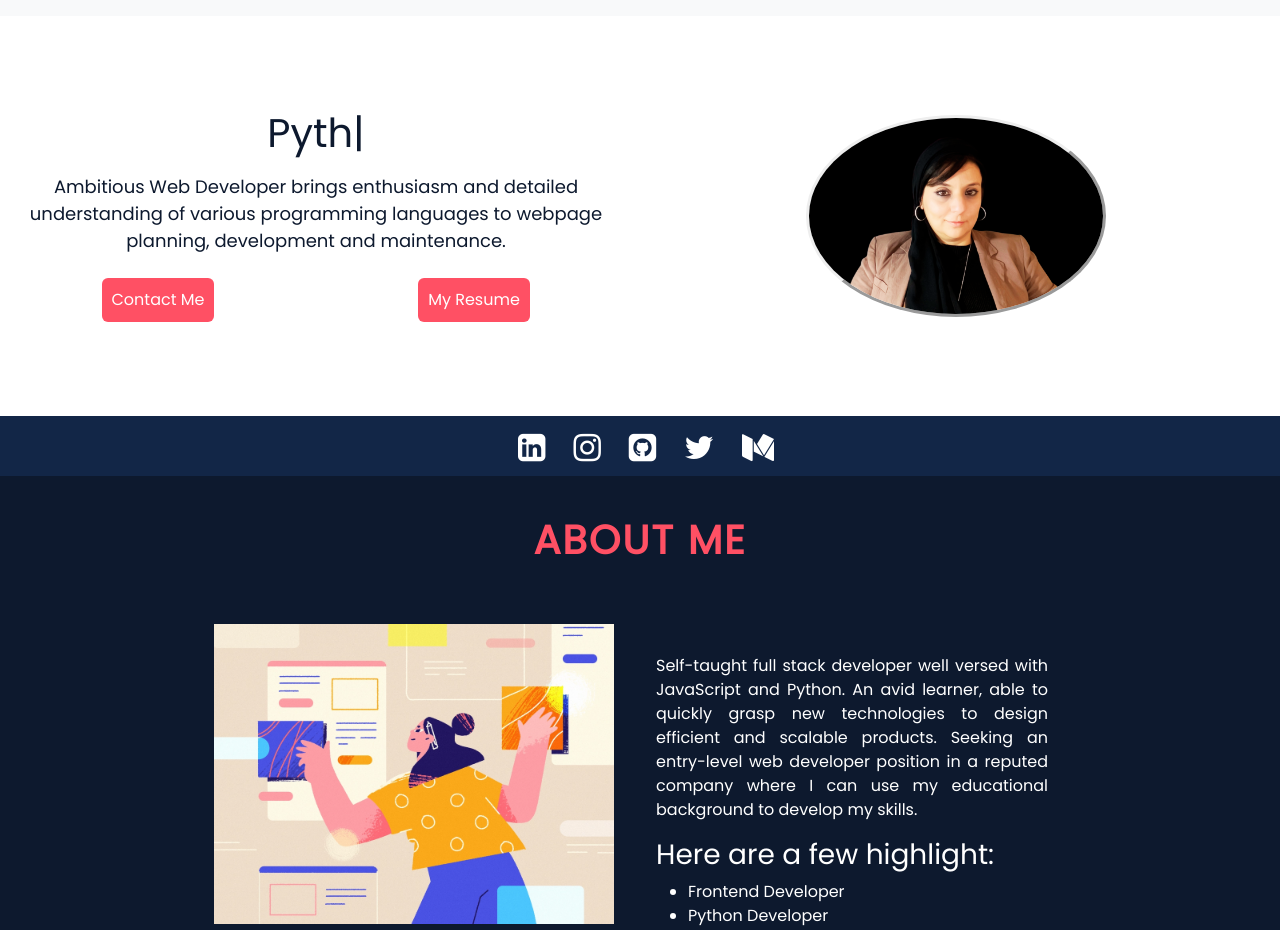
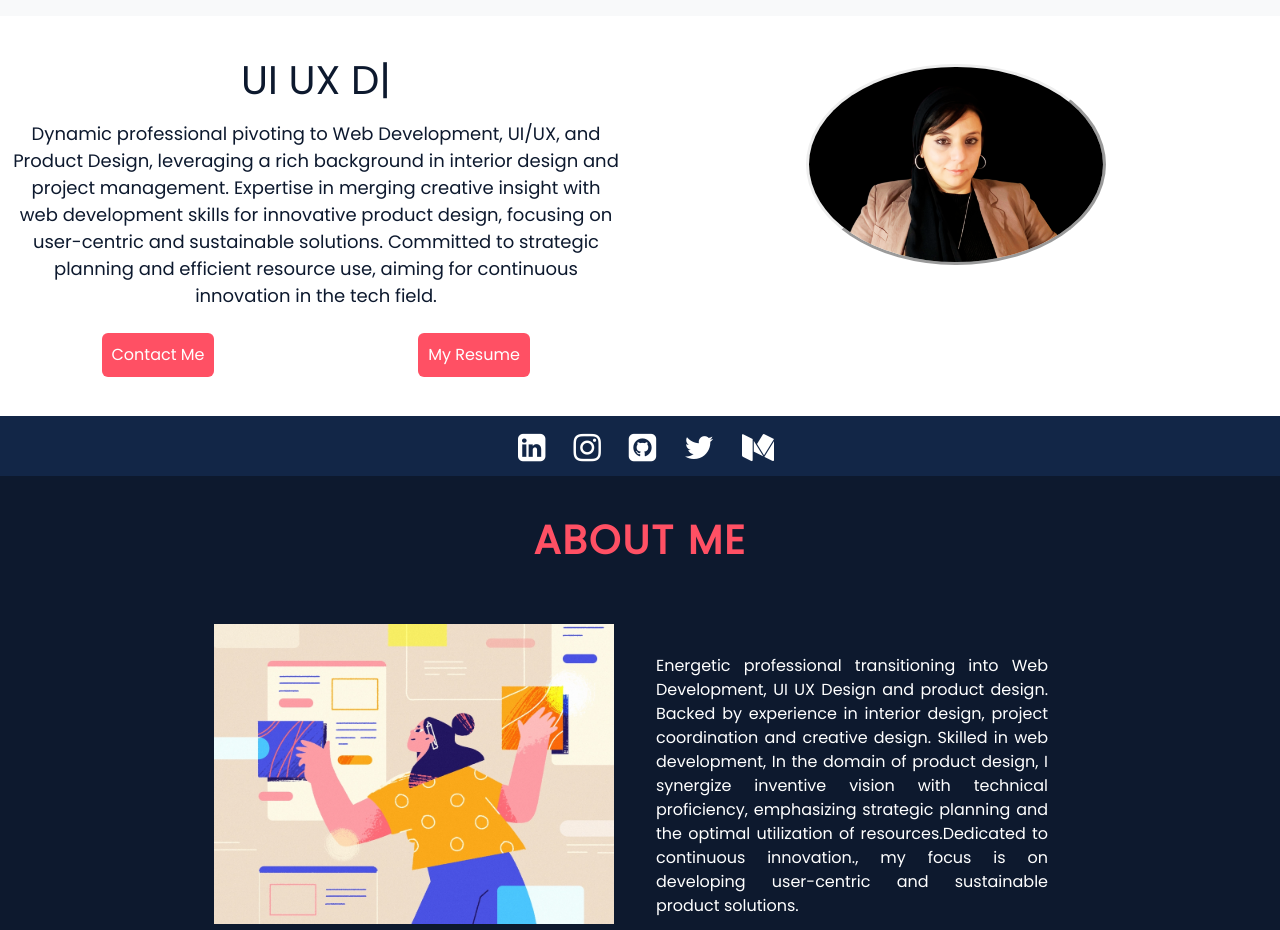
Before and after one commit to shahadsidek/my-portfolio, a React (Create React App) app: page / in a window 1280 px wide. Shown: the part 40-970 px from the top of the page. Built offline with nearby package versions, Linux system fonts and the light colour scheme.

Commit message:
modified the job titles and few descriptions

```diff
--- a/src/components/about-me/about-me.component.js
+++ b/src/components/about-me/about-me.component.js
@@ -21,15 +21,15 @@ export default function AboutMe() {
                     </Col>
                     <Col className="about-info">
                         <p>
-                            Self-taught full stack developer well versed with JavaScript and Python. An avid learner, able to quickly grasp new technologies to design efficient and scalable products. Seeking an entry-level web developer position in a reputed company where I can use my educational background to develop my skills.
+                            Energetic professional transitioning into Web Development, UI UX Design and product design. Backed by experience in interior design, project coordination and creative design. Skilled in web development, In the domain of product design, I synergize inventive vision with technical proficiency, emphasizing strategic planning and the optimal utilization of resources.Dedicated to continuous innovation., my focus is on developing user-centric and sustainable product solutions.
                         </p>
                         <h3>
                             Here are a few highlight:
                         </h3>
                         <ul>
-                            <li>Frontend Developer</li>
-                            <li>Python Developer</li>
-                            <li>Database Administrator</li>
+                            <li>Web Developer</li>
+                            <li>UI/UX Designer</li>
+                            <li>Product Designer</li>
                         </ul>
                     </Col>
                 </Row>
--- a/src/components/menu-bar/menu-bar.component.js
+++ b/src/components/menu-bar/menu-bar.component.js
@@ -21,6 +21,7 @@ class Menubar extends Component {
                                 <Nav.Link href='#aboutMe'>   About Me</Nav.Link>
                                 <Nav.Link href='#skills'>Skills</Nav.Link>
                                 <Nav.Link href='#projects'>Project</Nav.Link>
+                                <Nav.Link HREF='#case-study'>Case Study</Nav.Link>
                                 <Nav.Link href='#contact'>Contact Me</Nav.Link>
                             </Nav>
                         </Navbar.Collapse>
--- a/src/components/profile/profile.component.js
+++ b/src/components/profile/profile.component.js
@@ -7,7 +7,7 @@ import '../profile/profile.component.css'
 import { Button } from 'react-bootstrap';
 import Typical from 'react-typical';
 import './profile.component.css'
-import ShahadResume from './ShahadSidek Dev.pdf';
+import ShahadResume from './Shahad-UIUX-WebDeveloper.pdf';
 
 export default function Profile() {
     return (
@@ -24,19 +24,16 @@ export default function Profile() {
                                         steps={[
                                             "Web Developer",
                                             1500,
-                                            "Frontend Developer",
+                                            "Product Designer",
                                             1500,
-                                            "Python Developer",
-                                            1500,
-                                            "Graphic Desginer",
-                                            1500,
-                                            "Cartoonist",
+                                            "UI UX Desginer",
                                             1500,
                                         ]}
                                     />
                                 </h1>
                                 <span className='pro-text'>
-                                    Ambitious Web Developer brings enthusiasm and detailed understanding of various programming languages to webpage planning, development and maintenance.
+
+                                    Dynamic professional pivoting to Web Development, UI/UX, and Product Design, leveraging a rich background in interior design and project management. Expertise in merging creative insight with web development skills for innovative product design, focusing on user-centric and sustainable solutions. Committed to strategic planning and efficient resource use, aiming for continuous innovation in the tech field.
                                 </span>
                             </span>
                         </Row>
```
Also changed, not shown: 1 other file (tests, documents, lock files or other folders).
